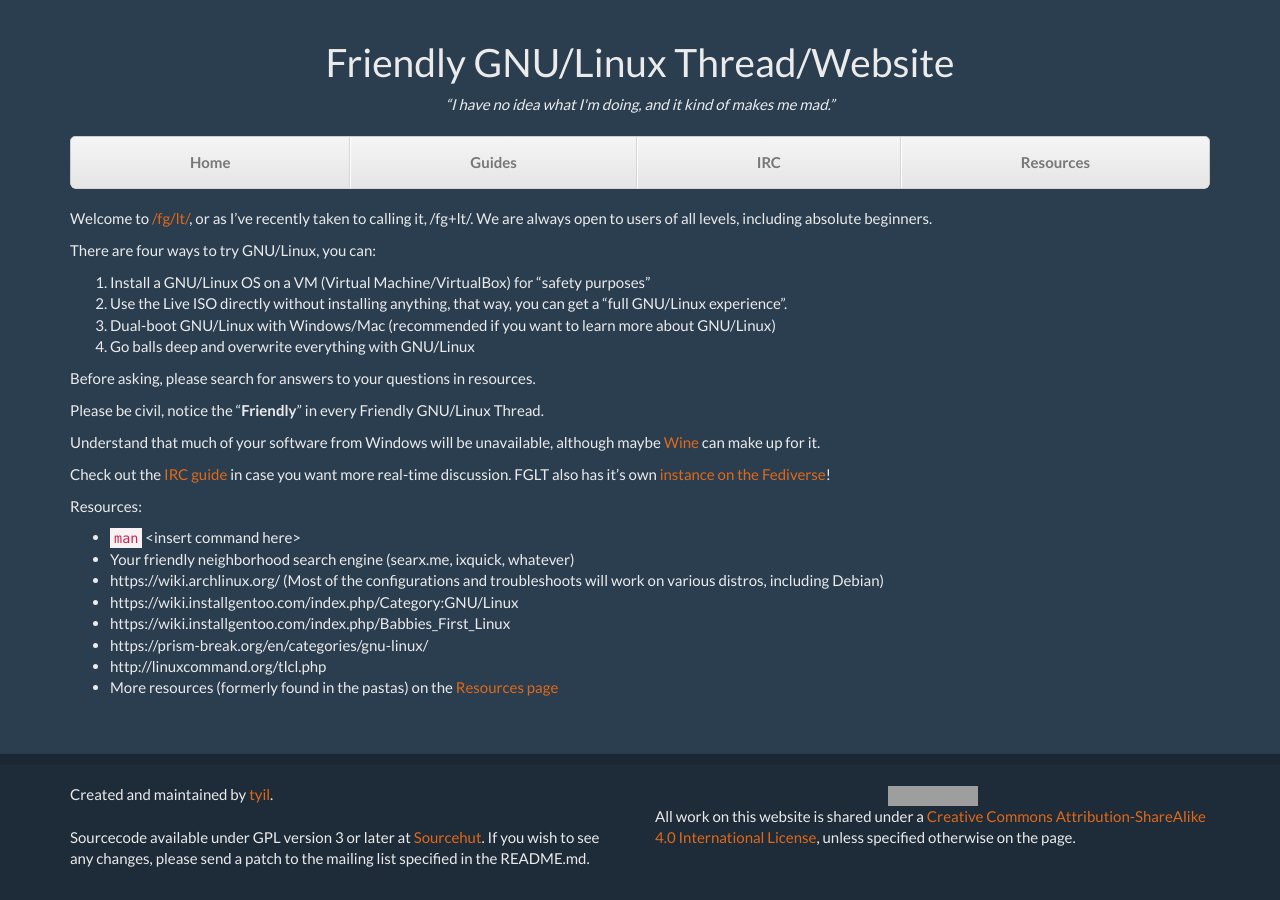
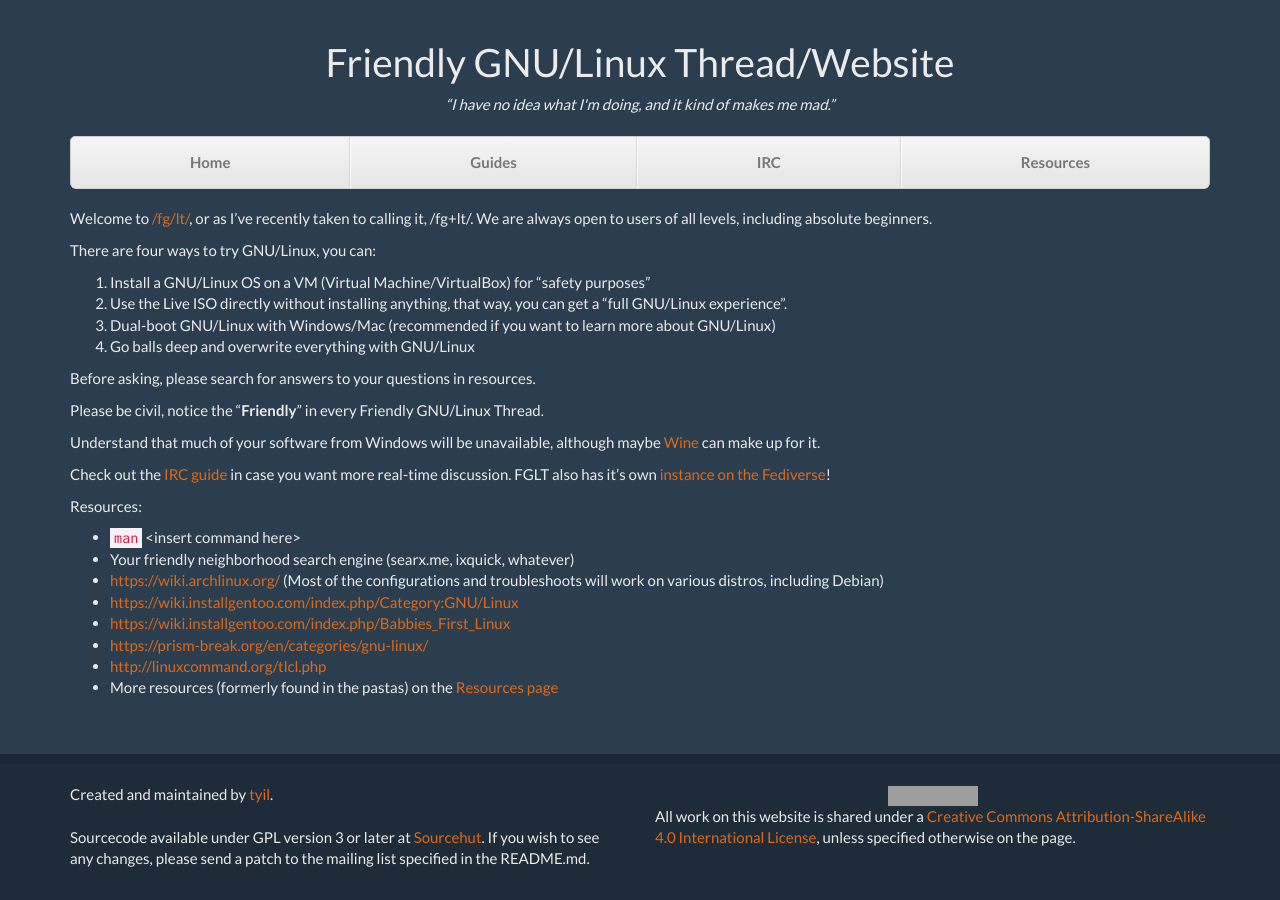
Before and after one commit to scriptkitties/fglt, a Jekyll site: the page built from index.md, in a window 1280 px wide. Built offline with Jekyll 4.4.1, drawn with Linux system fonts in a browser that asks for light colours; grey boxes are pictures that could not be loaded.

Commit message:
Make links on homepage clickable

```diff
--- a/index.md
+++ b/index.md
@@ -32,11 +32,11 @@ Resources:
 
 - `man` &lt;insert command here&gt;
 - Your friendly neighborhood search engine (searx.me, ixquick, whatever)
-- https://wiki.archlinux.org/ (Most of the configurations and troubleshoots
+- <https://wiki.archlinux.org/> (Most of the configurations and troubleshoots
   will work on various distros, including Debian)
-- https://wiki.installgentoo.com/index.php/Category:GNU/Linux
-- https://wiki.installgentoo.com/index.php/Babbies_First_Linux
-- https://prism-break.org/en/categories/gnu-linux/
-- http://linuxcommand.org/tlcl.php
+- <https://wiki.installgentoo.com/index.php/Category:GNU/Linux>
+- <https://wiki.installgentoo.com/index.php/Babbies_First_Linux>
+- <https://prism-break.org/en/categories/gnu-linux/>
+- <http://linuxcommand.org/tlcl.php>
 - More resources (formerly found in the pastas) on the [Resources page]({{
   "resources.html" | prepend: site.baseurl }})
```
